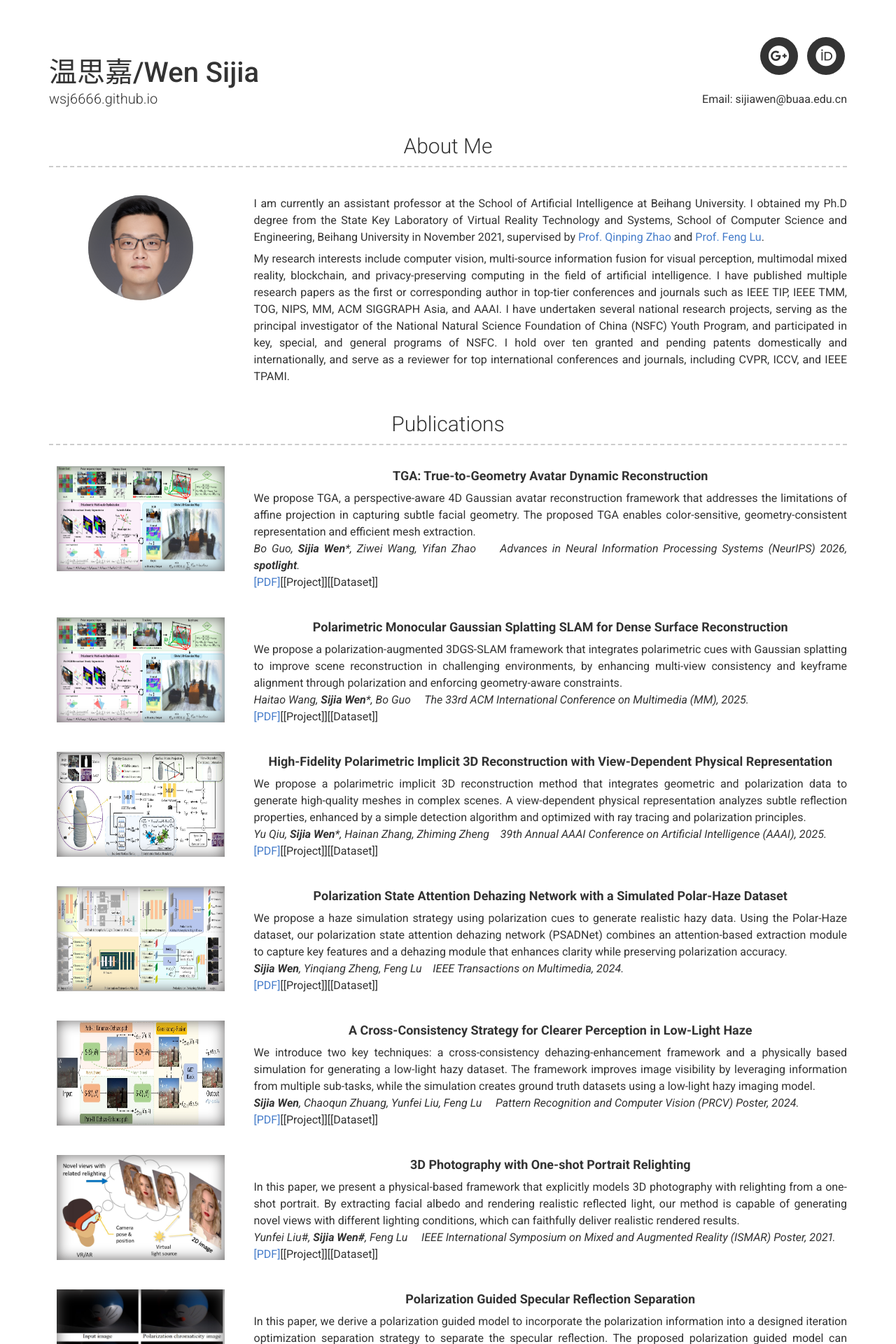
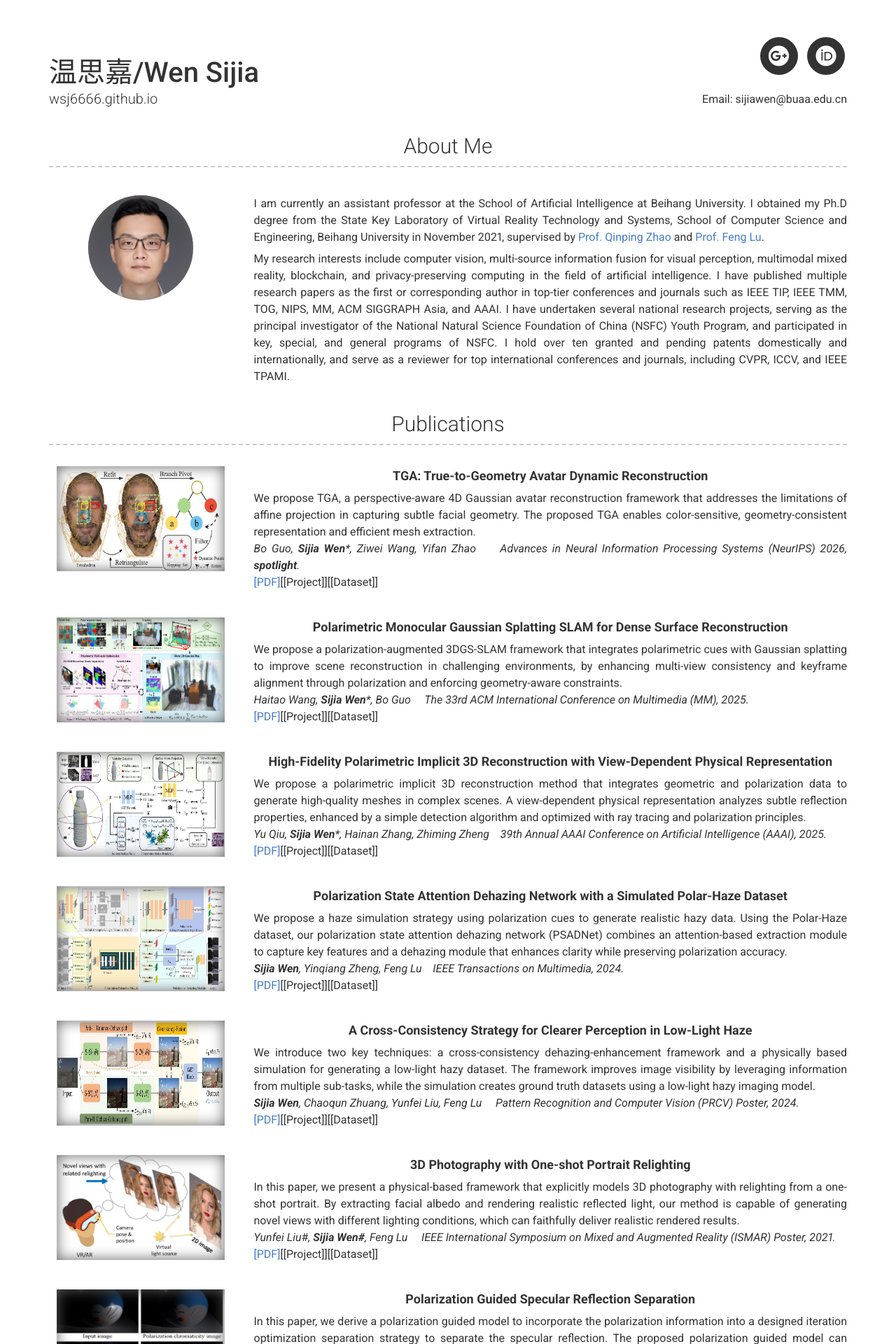
Before and after one commit to wsj6666/wsj6666.github.io, a Jekyll site: the page built from index.md, in a window 1280 px wide. Shown: the top 1920 px of the page at 70% size. Built offline with Jekyll 4.4.1, drawn with Linux system fonts in a browser that asks for light colours; nearby versions of some CDN libraries.

Commit message:
Update _config.yml

```diff
--- a/_config.yml
+++ b/_config.yml
@@ -30,7 +30,7 @@ content:
     layout: list # Type of content section (list/text)
     content:
       - layout: left
-        list_image: images/PolarSLAM.jpg
+        list_image: images/nips.jpg
         quote: >
             TGA: True-to-Geometry Avatar Dynamic Reconstruction
         description: | # this will include new lines to allow paragraphs
```
